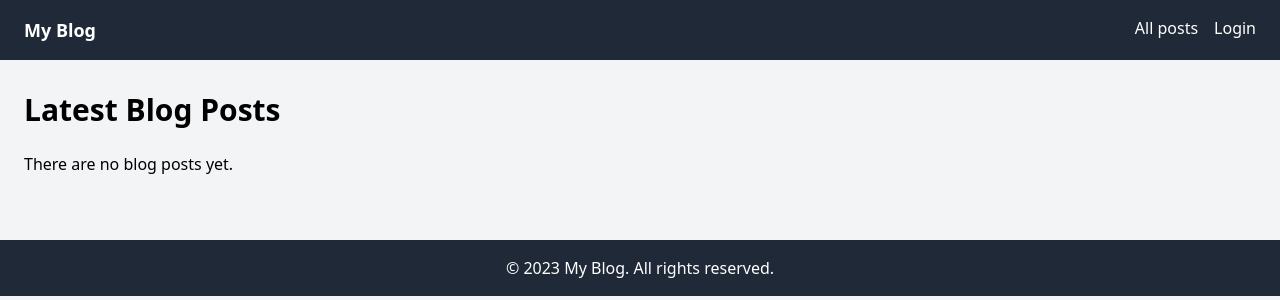
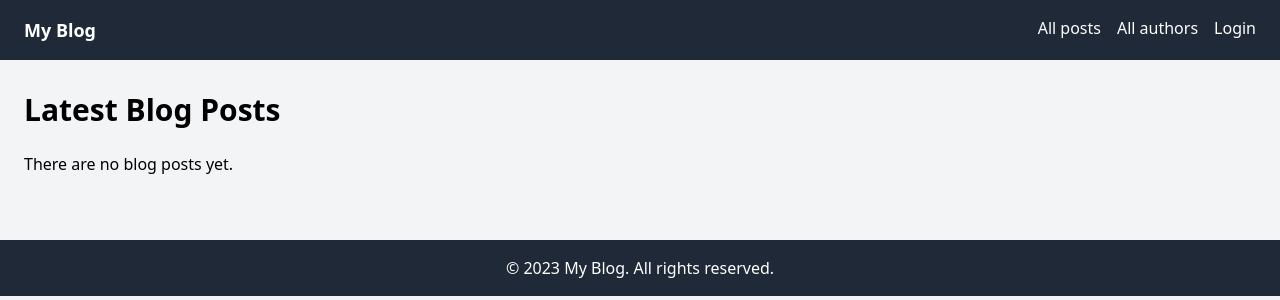
Before and after one commit to SoSaymon/blog-template, a Django app: page /blog/ in a window 1280 px wide. Shown: the top 300 px of the page. Run offline with Django 4.2, Linux system fonts and the light colour scheme; data that the repository does not hold is empty; style sheets or scripts are compiled from the project's sources.

Commit message:
Add All authors url in base_generic

```diff
--- a/blog/templates/base_generic.html
+++ b/blog/templates/base_generic.html
@@ -15,6 +15,7 @@
         <a href="/" class="text-lg font-semibold">My Blog</a>
         <ul class="flex space-x-4">
             <li><a href="{% url 'posts' %}" class="hover:text-gray-400">All posts</a></li>
+            <li><a href="{% url 'authors' %}" class="hover:text-gray-400">All authors</a></li>
             {% if user.is_authenticated %}
                 <li class="flex items-center">
                     <span class="mr-2">{{ user.get_username }}</span>
```
